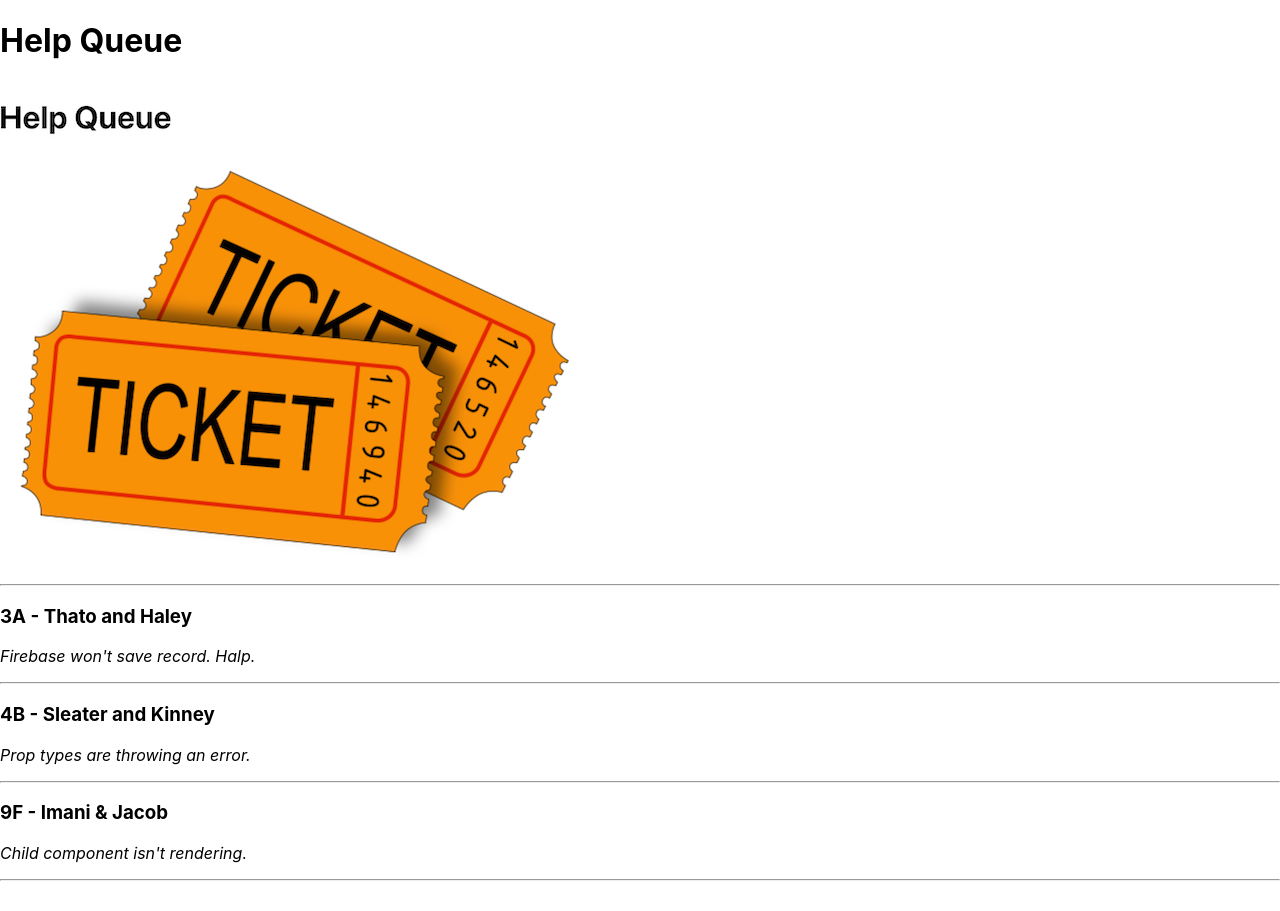
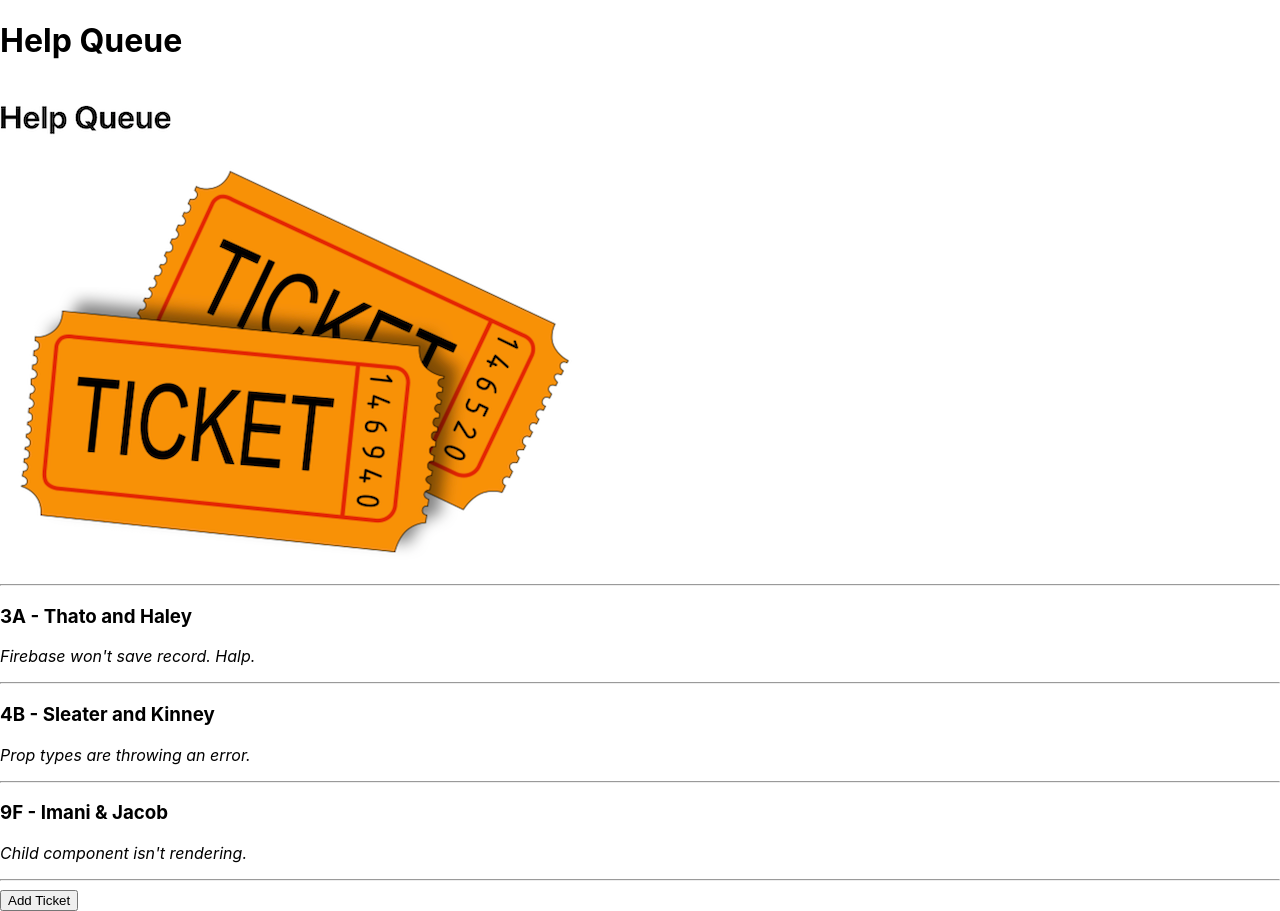
Before and after one commit to ChrisRamer/help-queue, a React (Create React App) app: page / in a window 1280 px wide. Before the commit the page ends 889 px from the top, so only its background shows below. Built offline with nearby package versions, Linux system fonts and the light colour scheme.

Commit message:
Updating state with events

```diff
--- a/src/components/TicketControl.js
+++ b/src/components/TicketControl.js
@@ -10,17 +10,28 @@
 		};
 	}
 
+	handleClick = () => {
+		this.setState(prevState => ({
+			formVisibleOnPage: !prevState.formVisibleOnPage
+		}));
+	}
+
 	render() {
 		let currentlyVisibleState = null;
+		let buttonText = null;
+
 		if (this.state.formVisibleOnPage) {
 			currentlyVisibleState = <NewTicketForm />;
+			buttonText = "Return to Ticket List";
 		} else {
 			currentlyVisibleState = <TicketList />;
+			buttonText = "Add Ticket";
 		}
 
 		return (
 			<React.Fragment>
 				{currentlyVisibleState}
+				<button onClick={this.handleClick}>{buttonText}</button>
 			</React.Fragment>
 		);
 	}
```
